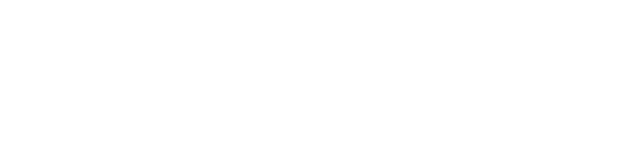
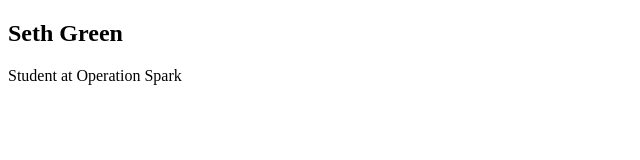
Before and after one commit to Sethsg7/seth-green.github.io, a plain HTML site: page index.html in a window 1280 px wide. Shown: the whole page, without its empty margins (0-640 px from the left). Drawn offline with Linux system fonts and the light colour scheme.

Commit message:
Bootcamp Orientation

```diff
--- a/index.html
+++ b/index.html
@@ -1,10 +1,32 @@
 <!DOCTYPE HTML>
 <html>
     <head>
-
+      <title>セスのページ</title>
     </head>
 
     <body>
+      <div id="all-contents">
 
+       <nav>
+
+       </nav>
+
+       <main>
+
+          <div class="sidebar">
+
+          </div>
+
+          <div class="content">
+
+            <h2>Seth Green</h2>
+
+            <p>Student at Operation Spark</p>
+
+          </div>
+
+      </main>
+
+      </div>
     </body>
 </html>
```
Also changed, not shown: portfolio.html (+1 -2 lines), README.md.
